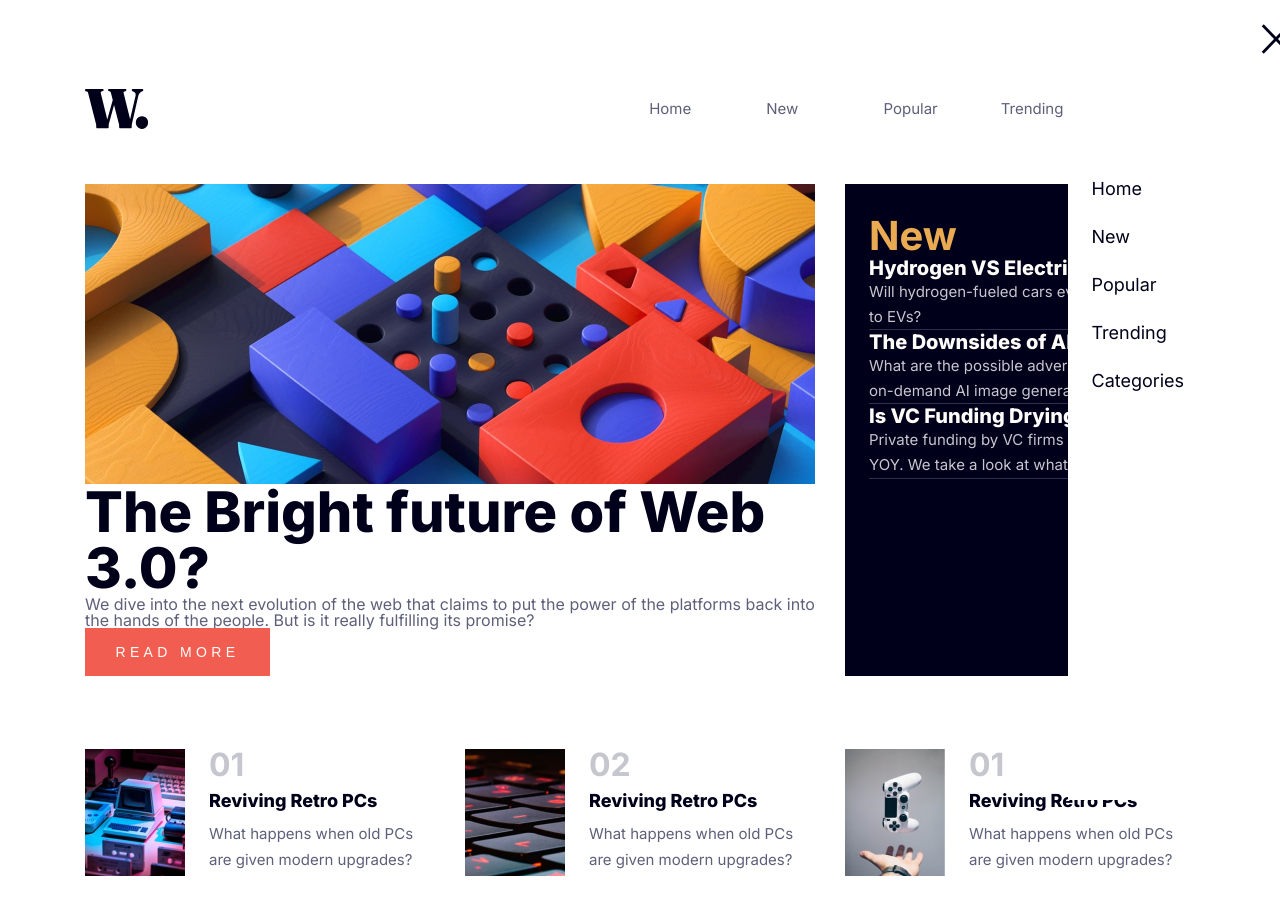
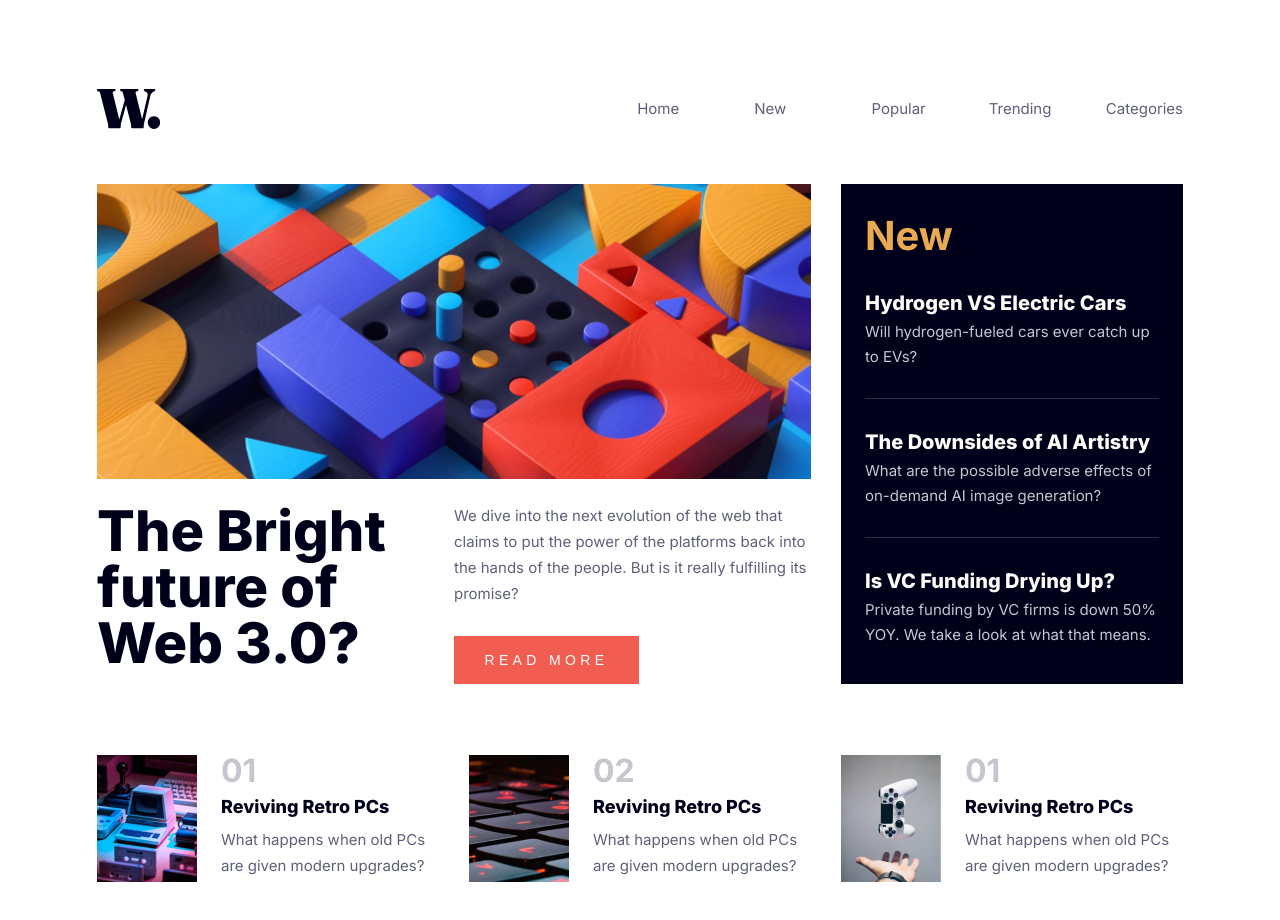
Before and after one commit to RalfiSlask/news-homepage, a plain HTML site: page index.html in a window 1280 px wide. Drawn offline with Linux system fonts and the light colour scheme.

Commit message:
final commit

```diff
--- a/index.html
+++ b/index.html
@@ -25,7 +25,7 @@
       </nav>
     </div>
     <header>
-      <img class="w_logo" src="./assets/images/logo.svg" width="100%" height="100%" alt="a black logo of the letter w with a punctuation after">
+      <img class="w_logo" src="./assets/images/logo.svg" width="64" height="40" alt="a black logo of the letter w with a punctuation after">
       <img class="hamburger" src="./assets/images/icon-menu.svg" alt="hamburger menu to open sidebar">
       <nav class="header_nav">
         <div>Home</div>
@@ -36,14 +36,14 @@
       </nav>
     </header>
     <main>
-      <section class="future_section"s>
+      <div class="future_section">
         <div class="puzzle_image_container">
           <img srcset="./assets/images/image-web-3-mobile.jpg 343w, ./assets/images/image-web-3-desktop.jpg 730w"
           sizes="(max-width: 686px) 343px, 730px"
           src="./assets/images/image-web-3-desktop.jpg" alt="puzzle looking structure of several colors featuring circles, triangles, rectangels">
         </div>
 
-        <article>
+        <article class="future_article">
           <h1>The Bright future of Web 3.0?</h1>
           <div>
             <p>
@@ -53,16 +53,16 @@
             <button>Read More</button>
           </div>
         </article>
-      </section>
+      </div>
 
       <section class="new_container">
         <h2>New</h2>
         <div>
-          <article>
+          <article class="border">
             <h4>Hydrogen VS Electric Cars</h4>
             <p>Will hydrogen-fueled cars ever catch up to EVs?</p>
           </article>
-          <article>
+          <article class="border">
             <h4>The Downsides of AI Artistry</h4>
             <p>What are the possible adverse effects of on-demand AI image generation?</p>
           </article>
--- a/styles/style.scss
+++ b/styles/style.scss
@@ -13,6 +13,11 @@
     align-items: center;
 }
 
+@mixin flex-column {
+    display: flex;
+    flex-direction: column;
+}
+
 * {
     box-sizing: border-box;
 }
@@ -22,19 +27,54 @@ body {
     font-family: 'Inter', sans-serif;
     display: flex;
     justify-content: center;
+    overflow-x: hidden;
 }
 
 .site_container {
-    max-width: 343px;
+    max-width: 1110px;
     margin-top: 25px;
     margin-bottom: 80px;
-    overflow: hidden;
+    padding: 0 12px;
+    @include flex-column()
 }
 
 header {
-    max-width: 343px;
+    max-width: 1110px;
     height: 28px;
     @include flex-between();
+}
+
+main {
+    display: grid;
+    grid-template-columns: repeat(4, 1fr);
+    margin-top: 32px;
+    row-gap: 64px;
+}
+
+.future_section {
+    grid-column: span 4;
+    @include flex-column();
+    gap: 24px;
+}
+
+.future_article {
+    display: grid;
+    grid-template-columns: repeat(4, 1fr);
+    grid-template-rows: repeat(2, 1fr);
+    row-gap: 10px;
+}
+
+.future_article div {
+    grid-row: 2;
+    grid-column: span 4;
+    @include flex-column();
+    gap: 24px;
+}
+
+.future_article p {
+    font-weight: 400;
+    font-size: 0.938rem;
+    line-height: 1.625rem;
 }
 
 .w_logo {
@@ -48,10 +88,8 @@ header {
 }
 
 .puzzle_image_container {
-    width: 343px;
-    height: 300px;
     img {
-        width: 100%;
+        max-width: 100%;
         height: 100%;
         object-fit: cover;
     }
@@ -80,10 +118,6 @@ header {
     z-index: 20;
 }
 
-.future_section {
-    width: 100%;
-}
-
 .sidebar {
     width: 256px;
     height: 100%;
@@ -92,10 +126,10 @@ header {
     right: 0;
     top: 0;
     transform: translateX(100%);
+    transition-duration: 1s;
     background-color: white;
     padding: 24px;
     display: grid;
-    left: calc(50% + (343px / 2));
     grid-template-columns: repeat(4, 1fr);
     grid-template-rows: repeat(8, 1fr);
     grid-auto-flow: column;
@@ -137,12 +171,16 @@ header {
 
 .new_container {
     background-color: $darkspaceblue;
+    grid-column: span 4;
     padding: 24px 21px;
-    width: 343px;
+    @include flex-column();
+    gap: 35px;
         div {
-            display: grid;
+            @include flex-column();
+            gap: 31px;
             article {
-                border-bottom: 1px solid rgba(94,96,122, 0.5);
+                @include flex-column();
+                gap: 5px;
                 p {
                     color: $silvercolor;
                     font-size: 0.938rem;
@@ -151,6 +189,11 @@ header {
                 }
             }
         }
+}
+
+.border {
+    border-bottom: 1px solid rgba(94,96,122, 0.5);
+    padding-bottom: 29px;
 }
 
 button {
@@ -169,20 +212,13 @@ button {
     }
 }
 
-main {
-    display: flex;
-    flex-direction: column;
-    gap: 64px;
-    margin-top: 32px;
-    margin-bottom: 64px;
-}
-
 footer {
     width: 100%;
     height: 451px;
     display: grid;
     grid-auto-flow: row;
     grid-template-columns: 1fr;
+    margin-top: 64px;
     article {
         display: flex;
         gap: 24px;
@@ -205,6 +241,8 @@ h1 {
     font-size: 2.5rem;
     font-weight: 800;
     line-height: 2.5rem;
+    width: 300px;
+    grid-column: span 3;
 }
 
 h2 {
@@ -243,12 +281,76 @@ h5 {
     }
 }
 
+img {
+    max-width: 100%;
+    height: auto;
+}
+
 @media screen and (min-width: 680px) {
 
     .site_container {
-       max-width: 1110px;
-       margin-top: 89px;
-       margin-bottom: 130px;
+        max-width: 1110px;
+        margin-top: 89px;
+        margin-bottom: 130px;
+    }
+
+    main {
+        grid-template-columns: repeat(12, 1fr);
+        margin-top: 55px;
+        gap: 30px;
+    }
+
+    .header_nav {
+        display: grid;
+        grid-template-columns: repeat(5, 1fr);
+        grid-auto-flow: column;
+        gap: 40px;
+    }
+
+    .new_container {
+        padding: 32px 24px;
+        grid-column: span 4;
+            div {
+                display: grid;
+                article {
+                    p {
+                        color: $silvercolor;
+                    }
+                }
+            }
+    }
+
+    .sidebar {
+        display: none;
+    }
+
+    .future_section {
+        grid-column: span 8;
+    }
+
+    .future_article {
+        display: grid;
+        grid-template-columns: repeat(4, 1fr);
+        grid-template-rows: repeat(2, 1fr);
+        row-gap: 10px;
+    }
+
+    .future_article div {
+        grid-row: 2;
+        grid-column: span 4;
+    }
+
+    .future_article {
+        grid-template-rows: repeat(1, 1fr);
+        grid-template-columns: repeat(8, 1fr);
+        justify-content: space-between;
+    }
+
+    .future_article div {
+        grid-row: 1;
+        order: 2;
+        @include flex-column();
+        gap: 29px;
     }
 
     header {
@@ -261,6 +363,8 @@ h5 {
     }
 
     h1 {
+        grid-row: 1;
+        grid-column: span 4;
         font-size: 3.5rem;
         line-height: 3.5rem;
     }
@@ -270,44 +374,8 @@ h5 {
         line-height: 2.5rem;
     }
 
-    .puzzle_image_container {
-        width: 730px;
-    }
-
     .hamburger {
         display: none;
-    }
-
-    .header_nav {
-        display: grid;
-        grid-template-columns: repeat(5, 1fr);
-        grid-auto-flow: column;
-        gap: 40px;
-    }
-
-    .future_section {
-        width: 730px;
-    }
-
-    .new_container {
-        padding: 32px 24px;
-        width: 350px;
-            div {
-                display: grid;
-                article {
-                    p {
-                        color: $silvercolor;
-                    }
-                }
-            }
-    }
-
-    main {
-        margin-top: 55px;
-        margin-bottom: 73px;
-        display: flex;
-        flex-direction: row;
-        gap: 30px;
     }
 
     footer {
@@ -317,6 +385,7 @@ h5 {
         grid-auto-flow: column;
         grid-template-columns: repeat(3, 1fr);
         gap: 30px;
+        margin-top: 71px;
         article {
             display: flex;
             gap: 24px;
@@ -333,6 +402,4 @@ h5 {
             }
         }
     }
-
-
 }
```
Also changed, not shown: styles/style.css, 1 other file.
